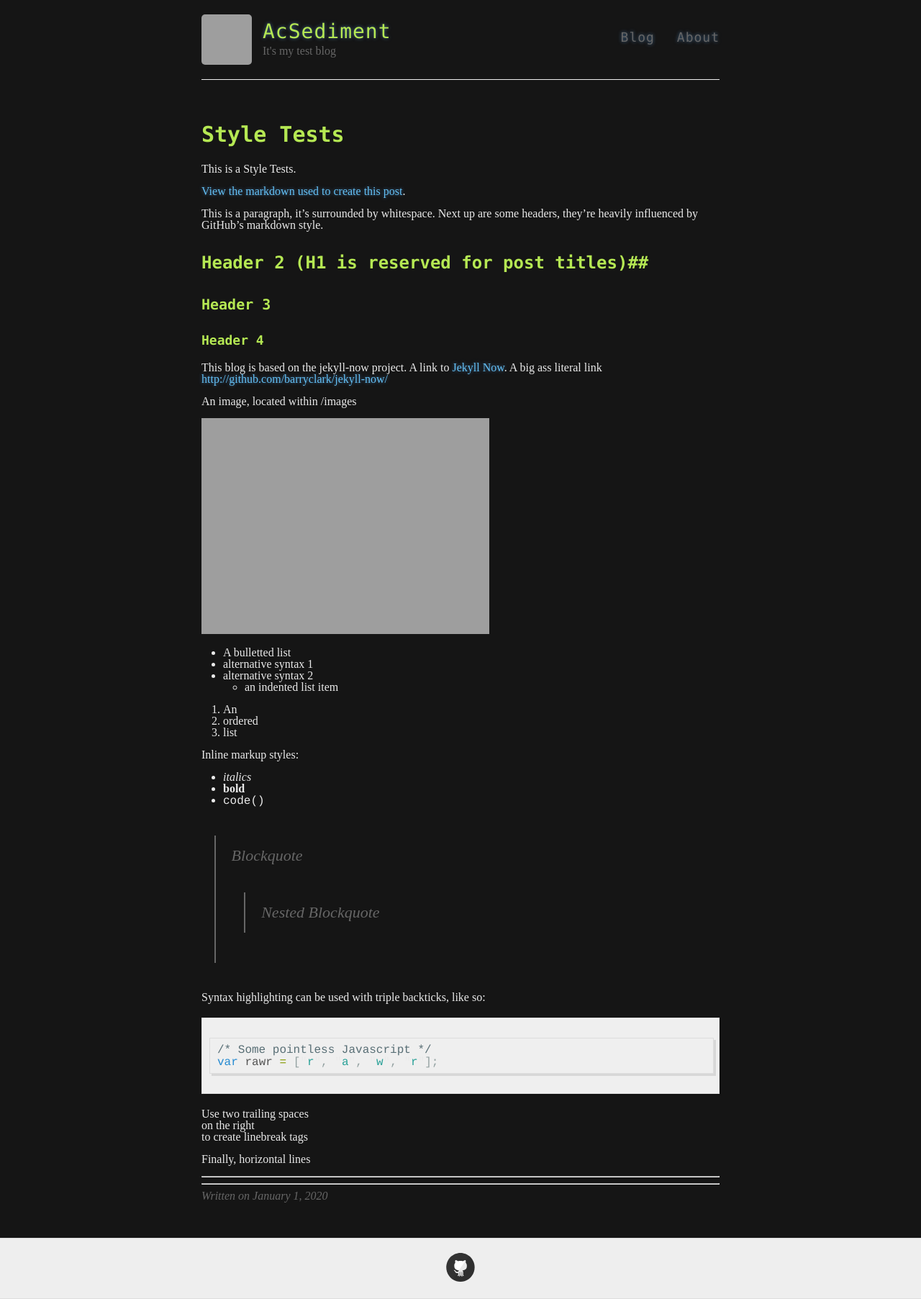
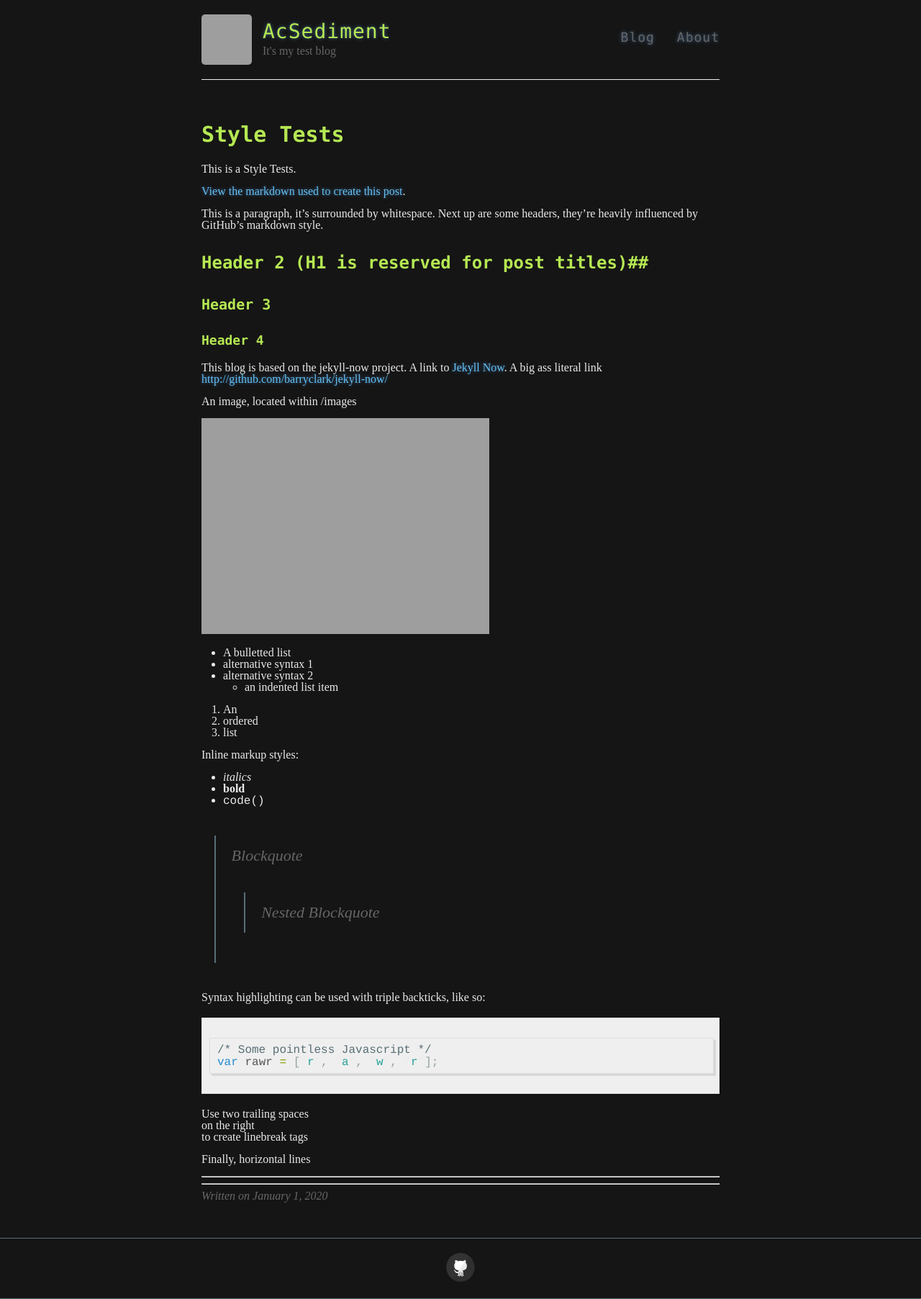
Before and after one commit to ACsediment/ACsediment.github.io, a Jekyll site: the page built from _posts/2020-01-01-Style_Tests.md, in a window 1280 px wide. Shown: the whole page at 72% size. Built offline with Jekyll 4.4.1, drawn with Linux system fonts in a browser that asks for light colours; grey boxes are pictures that could not be loaded.

Commit message:
modify css

```diff
--- a/_sass/_variables.scss
+++ b/_sass/_variables.scss
@@ -6,6 +6,7 @@
 // Grays
 $gray: #666;
 $lightGray: #eee;
+$grayishBlue: #586e75;
 
 // Copy from Hacker theme
 $body-background: #151515; // cod-grey
--- a/style.scss
+++ b/style.scss
@@ -251,7 +251,7 @@ nav {
 .post {
   blockquote {
     margin: 1.8em .8em;
-    border-left: 2px solid $gray;
+    border-left: 2px solid $grayishBlue;
     padding: 0.1em 1em;
     color: $gray;
     font-size: 22px;
@@ -270,9 +270,8 @@ nav {
 
 .wrapper-footer {
   margin-top: 50px;
-  border-top: 1px solid #ddd;
-  border-bottom: 1px solid #ddd;
-  background-color: $lightGray;
+  border-top: 1px solid $grayishBlue;
+  border-bottom: 1px solid $grayishBlue;
 }
 
 footer {
```
